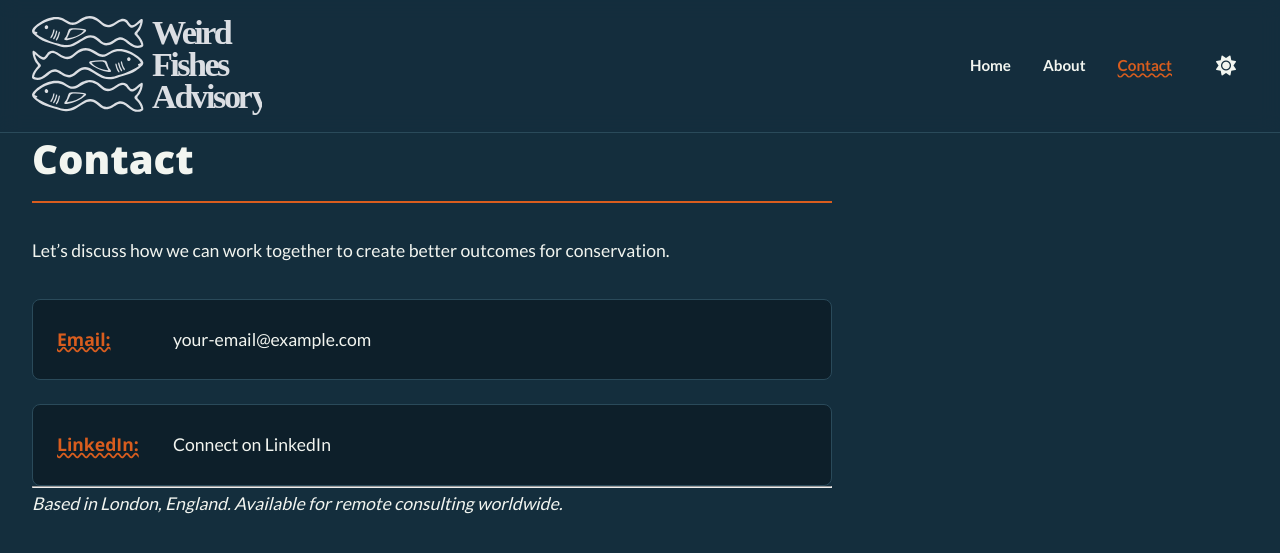
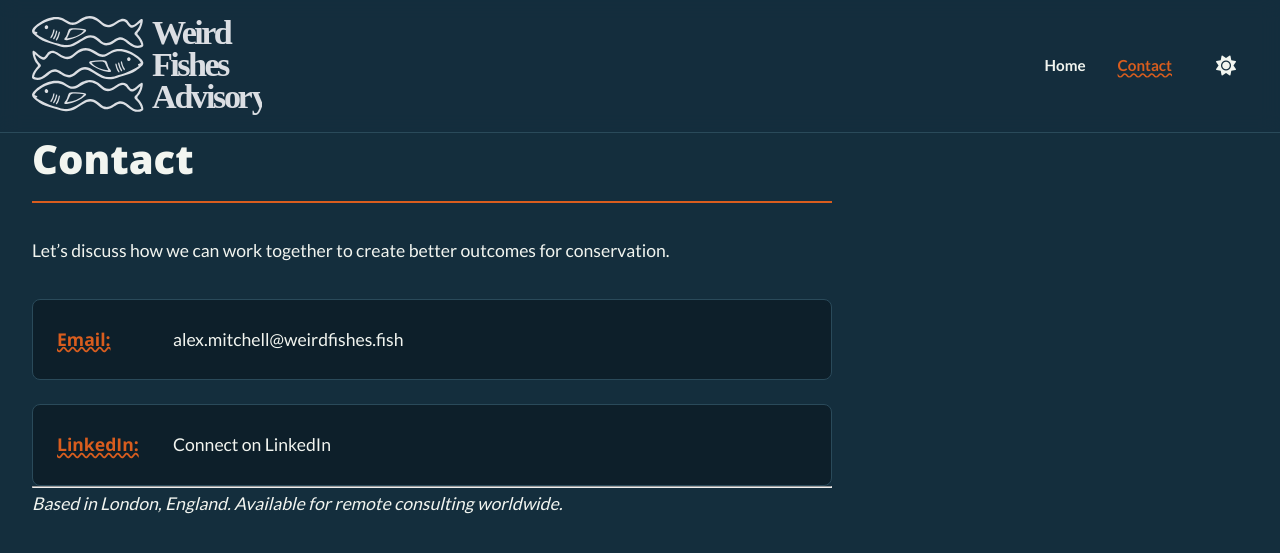
Before and after one commit to almitch/weirdfishesadvisory.github.io, a Jekyll site: the page built from contact.md, in a window 1280 px wide and 900 px high. Shown: the top 553 px of the window. Built offline with Jekyll 4.4.1, drawn with Linux system fonts in a browser that asks for light colours.

Commit message:
remove about page and update contact

```diff
--- a/_includes/header.html
+++ b/_includes/header.html
@@ -10,7 +10,7 @@
 
       <nav class="site-nav">
         <a href="{{ '/' | relative_url }}" {% if page.url == '/' %}class="active"{% endif %}>Home</a>
-        <a href="{{ '/about' | relative_url }}" {% if page.url == '/about/' %}class="active"{% endif %}>About</a>
+        <!-- <a href="{{ '/about' | relative_url }}" {% if page.url == '/about/' %}class="active"{% endif %}>About</a> -->
         <a href="{{ '/contact' | relative_url }}" {% if page.url == '/contact/' %}class="active"{% endif %}>Contact</a>
 
         <button id="theme-toggle" class="theme-toggle" aria-label="Toggle dark mode">
--- a/contact.md
+++ b/contact.md
@@ -8,12 +8,12 @@ Let's discuss how we can work together to create better outcomes for conservatio
 <div class="contact-info">
   <div class="contact-item">
     <strong>Email:</strong>
-    <a href="mailto:your-email@example.com">your-email@example.com</a>
+    <a href="mailto:alex.mitchell@weirdfishes.fish">alex.mitchell@weirdfishes.fish</a>
   </div>
 
   <div class="contact-item">
     <strong>LinkedIn:</strong>
-    <a href="https://linkedin.com/in/your-profile" target="_blank" rel="noopener">Connect on LinkedIn</a>
+    <a href="https://www.linkedin.com/in/a-t-mitchell/" target="_blank" rel="noopener">Connect on LinkedIn</a>
   </div>
 </div>
 
```
Also changed, not shown: assets/web/hero-banner-email.png (added), assets/web/hero-banner.png (added), assets/web/logo-rect-light.png (added), assets/web/logo-square-light.png (added), 2 other files.
